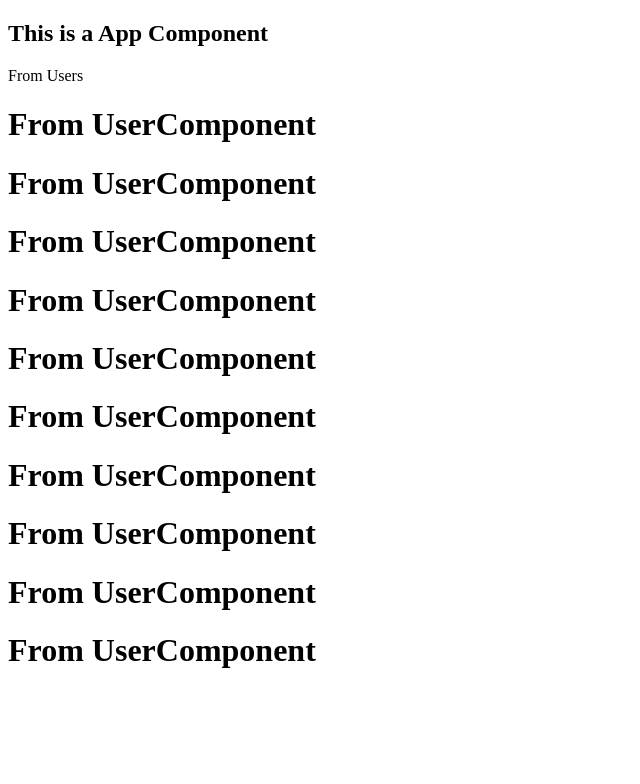
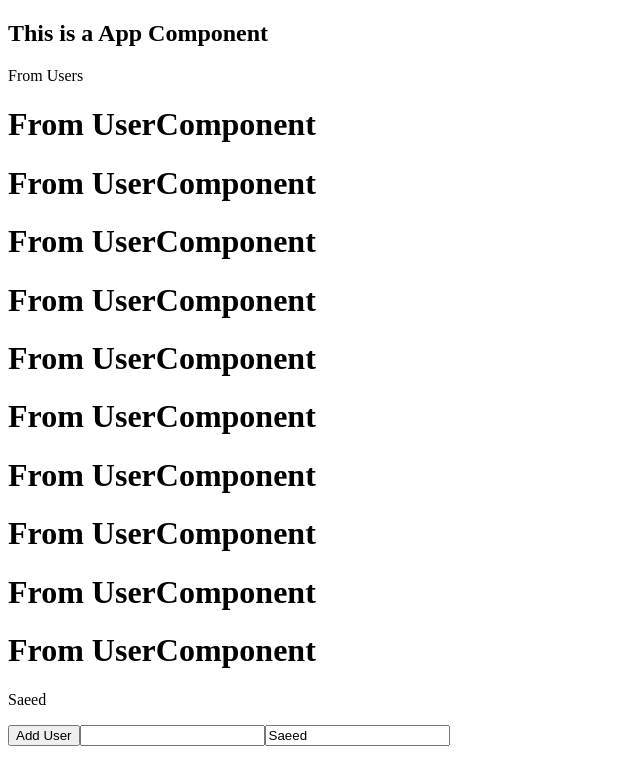
Before and after one commit to saeedshz1990/FirstAppInAngular, an Angular app in the folder FirstAppInAngular/: page / in a window 1280 px wide. Shown: the top 784 px of the page, without its empty margins (0-640 px from the left). Built offline with nearby package versions, Linux system fonts and the light colour scheme.

Commit message:
3 way databinding added

```diff
--- a/FirstAppInAngular/src/app/app.component.html
+++ b/FirstAppInAngular/src/app/app.component.html
@@ -1,4 +1,3 @@
-
 <h2>This is a App Component</h2>
 <!--<app-users></app-users>-->
 
@@ -7,3 +6,15 @@
 
 <!--property selector-->
 <div app-users></div>
+
+<!--databinding-->
+<!--String Polation-->
+<p> {{name}}</p>
+<!--Property Binding-->
+<button [disabled]="isEnabled">Add User</button>
+
+<!--event Binding-->
+<input type="text" (input)="OnInpitChange($event)">
+
+<!--TwoWay Binding-->
+<input type="text" [(ngModel)]="name">
--- a/FirstAppInAngular/src/app/app.component.ts
+++ b/FirstAppInAngular/src/app/app.component.ts
@@ -1,4 +1,4 @@
-import { Component } from '@angular/core';
+import {Component} from '@angular/core';
 
 @Component({
   selector: 'app-root',
@@ -6,5 +6,12 @@ import { Component } from '@angular/core';
   styleUrls: ['./app.component.css']
 })
 export class AppComponent {
-  title = 'FirstAppInAngular';
+  name: string = 'Saeed';
+  isEnabled: boolean = false;
+
+
+  OnInpitChange(e: Event) {
+    this.name = (<HTMLInputElement>e.target).value;
+    console.table(this.name);
+  }
 }
--- a/FirstAppInAngular/src/app/app.module.ts
+++ b/FirstAppInAngular/src/app/app.module.ts
@@ -4,6 +4,7 @@ import { BrowserModule } from '@angular/platform-browser';
 import { AppComponent } from './app.component';
 import {UserComponent} from "./user/user.component";
 import { UsersComponent } from './users/users.component';
+import {FormsModule} from "@angular/forms";
 
 @NgModule({
   declarations: [
@@ -12,7 +13,8 @@ import { UsersComponent } from './users/users.component';
     UsersComponent
   ],
   imports: [
-    BrowserModule
+    BrowserModule,
+    FormsModule
   ],
   providers: [],
   bootstrap: [AppComponent]
```
